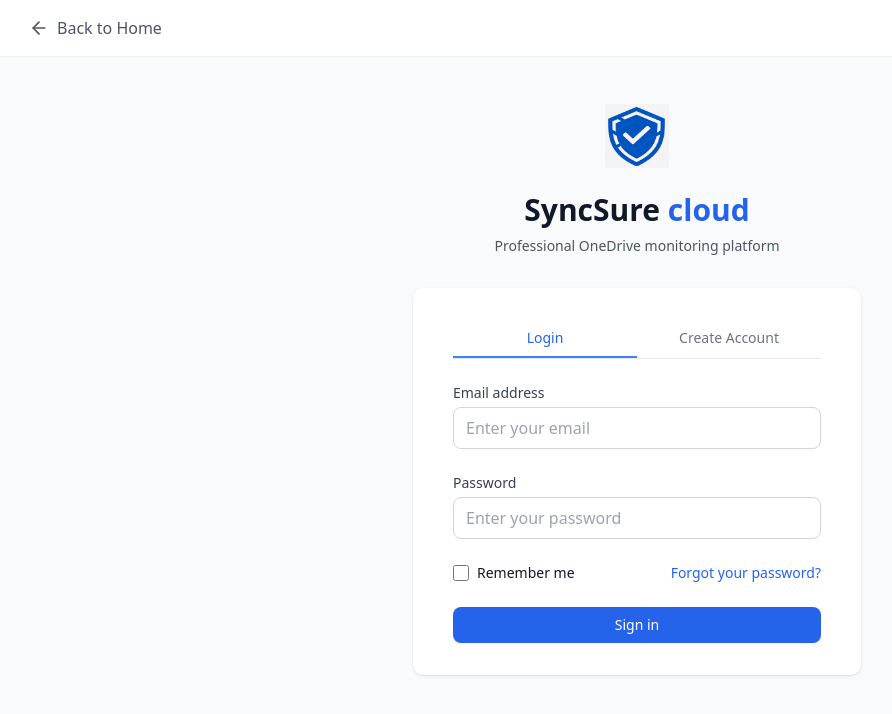
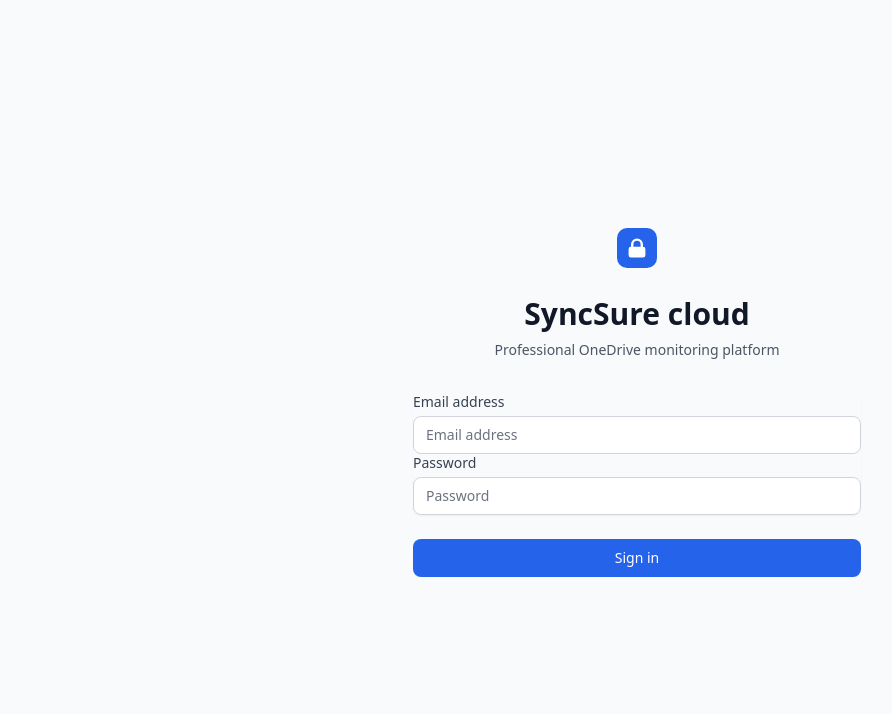
Before and after one commit to H6gvbhYujnhwP/syncsure_website, a React (Vite) app: page /login in a window 1280 px wide. Shown: the top 714 px of the page, without its empty margins (3-895 px from the left). Built offline with nearby package versions, Linux system fonts and the light colour scheme.

Commit message:
NUCLEAR OPTION: Replace entire Login component to bypass cache issues

```diff
--- a/src/App.jsx
+++ b/src/App.jsx
@@ -5,7 +5,7 @@
 import FeaturesPage from './components/FeaturesPage';
 import Pricing from './components/Pricing';
 import Footer from './components/Footer';
-import Login from './components/Login';
+import LoginFixed from './components/LoginFixed';
 import Dashboard from './components/Dashboard';
 import Help from './components/Help';
 import About from './components/About';
@@ -29,7 +29,7 @@
           } />
 
           {/* Login Page */}
-          <Route path="/login" element={<Login />} />
+          <Route path="/login" element={<LoginFixed />} />
 
           {/* Dashboard Page */}
           <Route path="/dashboard" element={<Dashboard />} />
--- /dev/null
+++ b/src/components/LoginFixed.jsx
@@ -0,0 +1,131 @@
+import React, { useState } from 'react';
+
+const LoginFixed = () => {
+  const [formData, setFormData] = useState({
+    email: '',
+    password: ''
+  });
+
+  const handleInputChange = (e) => {
+    setFormData({
+      ...formData,
+      [e.target.name]: e.target.value
+    });
+  };
+
+  const handleSubmit = async (e) => {
+    e.preventDefault();
+
+    console.log('🚀 LOGIN FIXED - Starting login process...');
+    console.log('📧 Email:', formData.email);
+    console.log('🔑 Password length:', formData.password.length);
+
+    if (!formData.email || !formData.password) {
+      alert('Please fill in both email and password');
+      return;
+    }
+
+    try {
+      console.log('🌐 Making API call to backend...');
+
+      const response = await fetch('https://syncsure-backend.onrender.com/api/auth/login', {
+        method: 'POST',
+        headers: {
+          'Content-Type': 'application/json',
+        },
+        body: JSON.stringify({
+          email: formData.email,
+          password: formData.password
+        })
+      });
+
+      console.log('📡 Response status:', response.status);
+
+      const data = await response.json();
+      console.log('📦 Response data:', data);
+
+      if (data.ok) {
+        console.log('✅ Login successful! Storing token and redirecting...');
+        localStorage.setItem('syncsure_token', data.token);
+        localStorage.setItem('syncsure_user', JSON.stringify(data.account));
+
+        // Redirect to dashboard
+        window.location.href = '/dashboard';
+      } else {
+        console.log('❌ Login failed:', data.error);
+        alert('Login failed: ' + (data.error || 'Unknown error'));
+      }
+    } catch (error) {
+      console.error('💥 Network error:', error);
+      alert('Login failed: Network error - ' + error.message);
+    }
+  };
+
+  return (
+    <div className="min-h-screen flex items-center justify-center bg-gray-50 py-12 px-4 sm:px-6 lg:px-8">
+      <div className="max-w-md w-full space-y-8">
+        <div>
+          <div className="mx-auto h-12 w-12 flex items-center justify-center">
+            <div className="w-10 h-10 bg-blue-600 rounded-lg flex items-center justify-center">
+              <svg className="w-6 h-6 text-white" fill="currentColor" viewBox="0 0 20 20">
+                <path fillRule="evenodd" d="M5 9V7a5 5 0 0110 0v2a2 2 0 012 2v5a2 2 0 01-2 2H5a2 2 0 01-2-2v-5a2 2 0 012-2zm8-2v2H7V7a3 3 0 016 0z" clipRule="evenodd" />
+              </svg>
+            </div>
+          </div>
+          <h2 className="mt-6 text-center text-3xl font-extrabold text-gray-900">
+            SyncSure cloud
+          </h2>
+          <p className="mt-2 text-center text-sm text-gray-600">
+            Professional OneDrive monitoring platform
+          </p>
+        </div>
+
+        <form className="mt-8 space-y-6" onSubmit={handleSubmit}>
+          <div className="rounded-md shadow-sm -space-y-px">
+            <div>
+              <label htmlFor="email" className="block text-sm font-medium text-gray-700 mb-1">
+                Email address
+              </label>
+              <input
+                id="email"
+                name="email"
+                type="email"
+                required
+                className="appearance-none rounded-md relative block w-full px-3 py-2 border border-gray-300 placeholder-gray-500 text-gray-900 focus:outline-none focus:ring-blue-500 focus:border-blue-500 focus:z-10 sm:text-sm"
+                placeholder="Email address"
+                value={formData.email}
+                onChange={handleInputChange}
+              />
+            </div>
+            <div className="mt-4">
+              <label htmlFor="password" className="block text-sm font-medium text-gray-700 mb-1">
+                Password
+              </label>
+              <input
+                id="password"
+                name="password"
+                type="password"
+                required
+                className="appearance-none rounded-md relative block w-full px-3 py-2 border border-gray-300 placeholder-gray-500 text-gray-900 focus:outline-none focus:ring-blue-500 focus:border-blue-500 focus:z-10 sm:text-sm"
+                placeholder="Password"
+                value={formData.password}
+                onChange={handleInputChange}
+              />
+            </div>
+          </div>
+
+          <div>
+            <button
+              type="submit"
+              className="group relative w-full flex justify-center py-2 px-4 border border-transparent text-sm font-medium rounded-md text-white bg-blue-600 hover:bg-blue-700 focus:outline-none focus:ring-2 focus:ring-offset-2 focus:ring-blue-500"
+            >
+              Sign in
+            </button>
+          </div>
+        </form>
+      </div>
+    </div>
+  );
+};
+
+export default LoginFixed;
```
Also changed, not shown: 1 other file (tests, documents, lock files or other folders).
